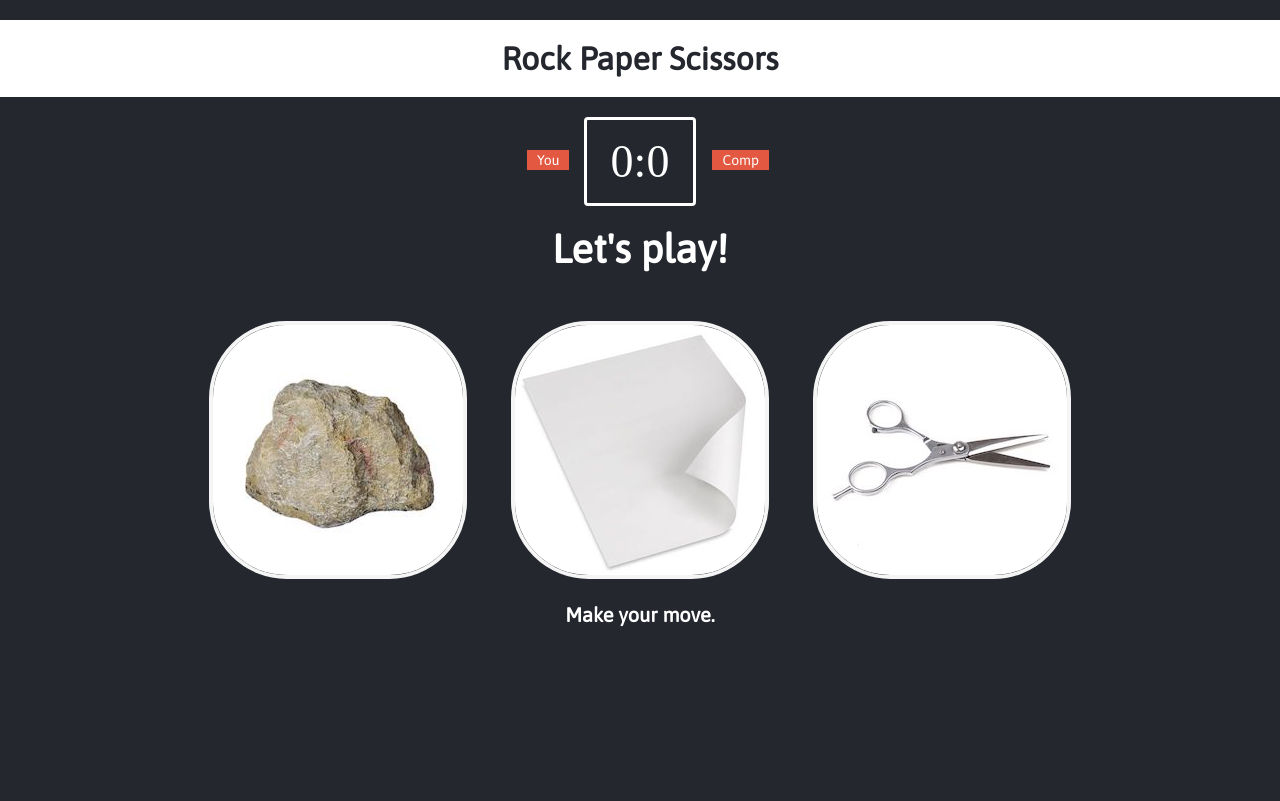
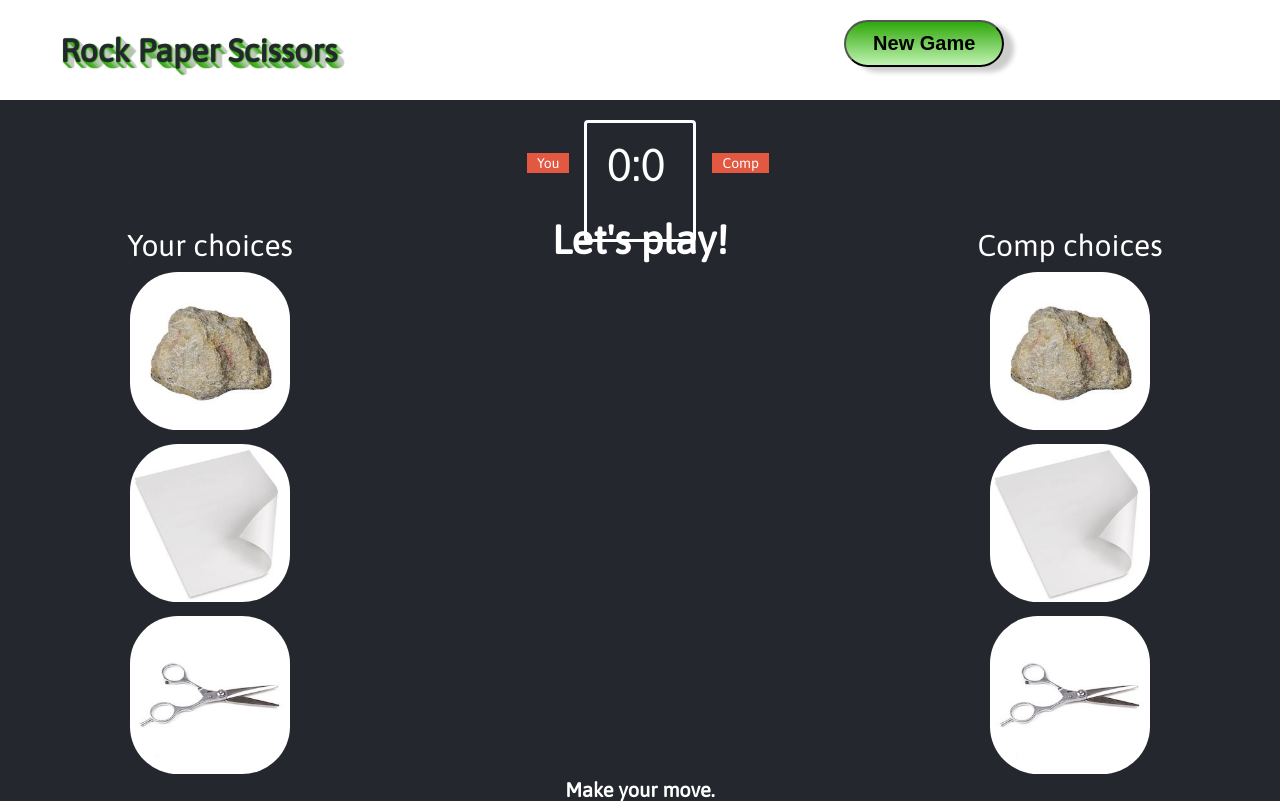
Before and after one commit to daviadenisco/rock-paper-scissors-game, a plain HTML site: page index.html in a window 1280 px wide. Drawn offline with Linux system fonts and the light colour scheme.

Commit message:
Update UI and functionality to include movement of choices

```diff
--- a/app.js
+++ b/app.js
@@ -5,26 +5,24 @@ const userScore_span = document.getElementById('user-score');
 const compScore_span = document.getElementById('comp-score');
 const scoreboard_div = document.querySelector('.scoreboard');
 const reset_div = document.getElementById('reset');
-const playAgain_button = document.getElementById('play-again');
-const result_p = document.querySelector('.result > p');
+const newGame_button = document.getElementById('new-game');
+const result_p = document.querySelector('.result-header > p');
 const choices_div = document.querySelector('.choices');
-const rock_div = document.getElementById('rock');
-const paper_div = document.getElementById('paper');
-const scissors_div = document.getElementById('scissors');
-
-// let userName = prompt("Please enter a username up to four letters", "<name goes here>");
-// if (userName !== null && userName.length < 4) {
-//     userName_div.innerHTML = userName;
-// };
+const yourRock_img = document.getElementById('your-rock');
+const yourPaper_img = document.getElementById('your-paper');
+const yourScissors_img = document.getElementById('your-scissors');
+const compRock_img = document.getElementById('comp-rock');
+const compPaper_img = document.getElementById('comp-paper');
+const compScissors_img = document.getElementById('comp-scissors');
 
 window.addEventListener('click', () => gameWinner());
-
+console.log('newGame_button.parentNode', newGame_button.parentNode);
 main();
 
-function playAgain() {
-    // choices_div.classList.remove('disable');
+function newGame() {
+    console.log('NEW Game')
     window.location.reload();
-}
+};
 
 function gameWinner(user, comp) {
     user = userScore;
@@ -40,41 +38,110 @@ function gameWinner(user, comp) {
         reset_div.classList.remove('hide');
         choices_div.classList.add('disable');
     }
-    playAgain_button.addEventListener('click', function() {
-        playAgain();
+    newGame_button.addEventListener('click', function() {
+        window.location.reload();
+
+        newGame();
     });
-}
+};
 
 function getCompChoice() {
     const choices = ['Rock', 'Paper', 'Scissors'];
     const randomIndex = Math.floor(Math.random() * (choices.length));
     return choices[randomIndex];
-}
+};
+
+// animate user win
+// if user wins with rock, then comp has scissors
+    // user rock should "smash" comp scissors
+// if user wins with paper, then comp has rock
+    // user paper should be on top of comp rock and then get larger with edges turning in
+// if user wins with scissors, then comp has paper
+    // user scissors should "slice" (just move quickly across comp paper a couple times)
+
+// animate comp win
+// if comp wins with rock, then user has scissors
+    // comp rock should "smash" user scissors
+// if comp wins with paper, then user has rock
+    // comp paper should be on top of user rock and then get larger with edges turning in
+// if comp wins with scissors, then user has paper
+    // user scissors should "slice" (just move quickly across comp paper a couple times)
+
+// animate draw
+    // both user and comp images should come together in the center
+    // and then bounce off of one another back into their respective spots
+
+function animate(user, comp) {
+    let userSelection_img_div = document.getElementById('user-' + user.toLowerCase());
+    let compSelection_img_div = document.getElementById('computer-' + comp.toLowerCase());
+
+    userSelection_img_div.classList.remove('your-' + user.toLowerCase());
+    compSelection_img_div.classList.remove('comp-' + comp.toLowerCase());
+    compSelection_img_div.classList.add('result-animation');
+    userSelection_img_div.classList.add('result-animation');
+
+    setTimeout(() => {
+        compSelection_img_div.classList.add('comp-' + comp.toLowerCase());
+        userSelection_img_div.classList.add('your-' + user.toLowerCase());
+        userSelection_img_div.classList.remove('result-animation');
+        compSelection_img_div.classList.remove('result-animation');
+    }, 500);
+};
 
 function win(user, comp) {
-    let userSelection_div = document.getElementById(user.toLowerCase());
+    let userSelection_img = document.getElementById('your-' + user.toLowerCase());
+    let compSelection_img = document.getElementById('comp-' + comp.toLowerCase());
     userScore++;
     userScore_span.innerHTML = userScore;
+
     result_p.innerHTML = `You win! ${user} beats ${comp.toLowerCase()}.`;
-    userSelection_div.classList.add('green-glow');
-    setTimeout(() => userSelection_div.classList.remove('green-glow'), 300);
-}
+
+    userSelection_img.classList.add('green-glow');
+    compSelection_img.classList.add('red-glow');
+    animate(user, comp);
+
+    setTimeout(() => {
+        console.log('WIN')
+        userSelection_img.classList.remove('green-glow');
+        compSelection_img.classList.remove('red-glow');
+    }, 500);
+};
 
 function lose(user, comp) {
-    let userSelection_div = document.getElementById(user.toLowerCase());
+    let userSelection_img = document.getElementById('your-' + user.toLowerCase());
+    let compSelection_img = document.getElementById('comp-' + comp.toLowerCase());
     compScore++;
     compScore_span.innerHTML = compScore;
+
     result_p.innerHTML = `You lost! ${comp} beats ${user.toLowerCase()}.`;
-    userSelection_div.classList.add('red-glow');
-    setTimeout(() => userSelection_div.classList.remove('red-glow'), 300);
-}
+
+    userSelection_img.classList.add('red-glow');
+    compSelection_img.classList.add('green-glow');
+    animate(user, comp);
+
+    setTimeout(() => {
+        console.log('LOSE');
+        userSelection_img.classList.remove('red-glow');
+        compSelection_img.classList.remove('green-glow');
+    }, 500);
+};
 
 function draw(user, comp) {
-    let userSelection_div = document.getElementById(user.toLowerCase());
+    let userSelection_img = document.getElementById('your-' + user.toLowerCase());
+    let compSelection_img = document.getElementById('comp-' + comp.toLowerCase());
     result_p.innerHTML = `It's a draw! ${comp} equals ${user.toLowerCase()}.`;
-    userSelection_div.classList.add('grey-glow');
-    setTimeout(() => userSelection_div.classList.remove('grey-glow'), 300);
-}
+
+    userSelection_img.classList.add('grey-glow');
+    compSelection_img.classList.add('grey-glow');
+    animate(user, comp);
+
+    setTimeout(() => {
+        console.log('DRAW');
+        userSelection_img.classList.remove('grey-glow');
+        compSelection_img.classList.remove('grey-glow');
+
+    }, 500);
+};
 
 function game(userChoice) {
     const compChoice = getCompChoice();
@@ -94,11 +161,11 @@ function game(userChoice) {
         case 'ScissorsScissors':
             draw(userChoice, compChoice);
             break;
-    }
-}
+    };
+};
 
 function main () {
-    rock_div.addEventListener('click', () => game('Rock'));
-    paper_div.addEventListener('click', () => game('Paper'));
-    scissors_div.addEventListener('click', () => game('Scissors'));
+    yourRock_img.addEventListener('click', () => game('Rock'));
+    yourPaper_img.addEventListener('click', () => game('Paper'));
+    yourScissors_img.addEventListener('click', () => game('Scissors'));
 };
--- a/index.html
+++ b/index.html
@@ -11,28 +11,43 @@
 <body>
     <header>
         <h1>Rock Paper Scissors</h1>
+        <button id="new-game">New Game</button>
     </header>
-    <div id="reset" class='hide'>
-        <button id="play-again">Play Again</button>
+    <div class="choices wrapper">
+        <div class="your-choice-header">Your choices</div>
+        <!-- <div class="your-choices"> -->
+            <div id="user-rock" class="choice your-rock">
+                <img id="your-rock" src="images/rock.jpg">
             </div>
+            <div id="user-paper" class="choice your-paper">
+                <img id="your-paper" src="images/paper.jpg">
+            </div>
+            <div id="user-scissors" class="choice your-scissors">
+                <img id="your-scissors" src="images/scissors.jpg">
+            </div>
+        <!-- </div> -->
         <div class="scoreboard">
             <div id="user-label" class="badge">You</div>
             <div id="comp-label" class="badge">Comp</div>
             <span id="user-score">0</span>:<span id="comp-score">0</span>
         </div>
-    <div class="result">
+        <div class="result-header">
             <p>Let's play!</p>
         </div>
-    <div class="choices">
-        <div id="rock" class="choice">
-            <img src="images/rock.jpg">
+            <div class="result-animation">
         </div>
-        <div id="paper" class="choice">
-            <img src="images/paper.jpg">
+        <div class="comp-choice-header">Comp choices</div>
+        <!-- <div class="comp-choices"> -->
+            <div id="computer-rock" class="choice comp-rock">
+                <img id="comp-rock" src="images/rock.jpg">
             </div>
-        <div id="scissors" class="choice">
-            <img src="images/scissors.jpg">
+            <div id="computer-paper" class="choice comp-paper">
+                <img id="comp-paper" src="images/paper.jpg">
             </div>
+            <div id="computer-scissors" class="choice comp-scissors">
+                <img id="comp-scissors" src="images/scissors.jpg">
+            </div>
+        <!-- </div> -->
     </div>
     <p id="action-message">Make your move.</p>
     <script src='app.js' async defer></script>
--- a/styles.css
+++ b/styles.css
@@ -6,36 +6,48 @@
 
 body {
     background-color: #24272E;
+    font-family: 'Asap', sans-serif;
 }
 
 header {
     background-color: white;
-    margin: 20px 0 20px 0;
+    display: table;
+    height: 100px;
     padding: 20px;
+    width: 100%;
 }
 
 header > h1 {
     color: #25272E;
-    text-align: center;
-    font-family: 'Asap', sans-serif;
+    text-shadow: 1px 0px 1px #2fa80b, 0px 1px 1px #2fa80b, 2px 1px 1px #CCCCCC, 1px 2px 1px #2fa80b, 3px 2px 1px #CCCCCC, 2px 3px 1px #2fa80b, 4px 3px 1px #CCCCCC, 3px 4px 1px #2fa80b, 5px 4px 1px #CCCCCC, 4px 5px 1px #2fa80b, 6px 5px 1px #CCCCCC, 5px 6px 1px #2fa80b, 7px 6px 1px #CCCCCC;
 }
 
-.scoreboard {
-    border: 3px solid white;
-    border-radius: 4px;
-    color: white;
-    font-size: 46px;
-    margin: 20px auto;
-    padding: 15px 20px;
+h1 {
+    display: table-cell;
+    padding: 0 0 0 40px;
+    vertical-align: middle;
+}
+
+#new-game {
+    -webkit-animation: AnimationName 3s ease infinite;
+    animation: AnimationName 3s ease infinite;
+    background: linear-gradient(180deg, #2fa80b, #c0f3b1);
+    border-radius: 30px;
+    box-shadow: 10px 5px 5px #CCCCCC;
+    cursor: pointer;
     text-align: center;
-    width: 112px;
-    position: relative;
-}
+    font-size: 20px;
+    font-weight: bold;
+    outline: none;
+    overflow:hidden;
+    padding: 8px;
+    padding: 10px;
+    width: 160px;
+ }
 
 .badge {
     background-color: #E25840;
     color: white;
-    font-family: 'Asap', sans-serif;
     font-size: 14px;
     padding: 2px 10px;
 }
@@ -52,33 +64,35 @@ header > h1 {
     top: 30px;
 }
 
-.result {
-    color: white;
-    font-size: 40px;
-}
-
-.result > p {
-    font-family: 'Asap', sans-serif;
-    font-weight: bold;
+.choices {
+    font-size: 20px;
+    height: auto;
     text-align: center;
 }
 
-.choices {
-    height: auto;
-    margin: 50px 0 20px 0;
-    text-align: center;
+img {
+    border-radius: 30%;
+    height: 158px;
+    max-height: 258px;
+    max-width: 258px;
+    width: 160px;
 }
 
-.choice {
-    border: 4px solid whitesmoke;
-    border-radius: 30%;
-    overflow:hidden;
-    display: inline-block;
-    height: 258px;
-    margin: 0 20px;
+.rock:hover {
+    cursor: pointer;
+    transform: scaleX(-1);
+    -webkit-transform: scaleX(-1);
+    z-index: 0;
 }
 
-.choice:hover {
+.paper:hover {
+    cursor: pointer;
+    transform: scaleX(-1);
+    -webkit-transform: scaleX(-1);
+    z-index: 0;
+}
+
+.scissors:hover {
     cursor: pointer;
     transform: scaleX(-1);
     -webkit-transform: scaleX(-1);
@@ -87,10 +101,108 @@ header > h1 {
 
 #action-message {
     color: white;
-    font-family: 'Asap', sans-serif;
     font-size: 20px;
     font-weight: bold;
     text-align: center;
+}
+
+.wrapper {
+    color: white;
+    display: grid;
+    grid-template-columns: repeat(3, 1fr);
+    grid-template-rows: repeat(4, 1fr);
+    grid-gap: 10px;
+    grid-auto-rows: minmax(100px, auto);
+}
+.your-choice-header {
+    align-items: flex-end;
+    display: flex;
+    font-size: 30px;
+    grid-column: 1;
+    grid-row: 1;
+    justify-content: center;
+}
+
+.result-header {
+    align-items: flex-end;
+    color: white;
+    display: flex;
+    grid-column: 2;
+    grid-row: 1;
+    justify-content: center;
+}
+
+#reset {
+    margin: 20px auto;
+    padding: 10px;
+    position: relative;
+    text-align: center;
+ }
+
+ .scoreboard {
+    border: 3px solid white;
+    border-radius: 4px;
+    color: white;
+    display: flex;
+    grid-column: 2;
+    grid-row: 1;
+    font-size: 46px;
+    margin: 20px auto;
+    padding: 15px 20px;
+    text-align: center;
+    width: 112px;
+    position: relative;
+}
+
+.result-header > p {
+    font-size: 40px;
+    font-weight: bold;
+    text-align: center;
+}
+
+.comp-choice-header {
+    align-items: flex-end;
+    display: flex;
+    font-size: 30px;
+    grid-column: 3;
+    grid-row: 1;
+    justify-content: center;
+}
+
+.your-rock {
+    grid-column: 1;
+    grid-row: 2;
+}
+
+.your-paper {
+    grid-column: 1;
+    grid-row: 3;
+}
+
+.your-scissors {
+    grid-column: 1;
+    grid-row: 4;
+}
+
+.result-animation {
+    grid-column: 2;
+    grid-row: 3;
+    transition-property: all 5s ease-in-out 5s;
+}
+
+.comp-rock {
+    grid-column: 3;
+    grid-row: 2;
+}
+
+.comp-paper {
+    grid-column: 3;
+    grid-row: 3;
+}
+
+.comp-scissors {
+    grid-column: 3;
+    grid-row: 4;
 }
 
 .green-glow {
@@ -106,34 +218,6 @@ header > h1 {
     border: 4px solid #919193;
     box-shadow: 0 0 30px #829096;
  }
-
- #reset {
-    margin: 20px auto;
-    text-align: center;
-    position: relative;
-    padding: 10px;
- }
-
- #play-again {
-    background: linear-gradient(180deg, #2fa80b, #c0f3b1);
-    background-size: 400% 400%;
-    -webkit-animation: AnimationName 3s ease infinite;
-    -moz-animation: AnimationName 3s ease infinite;
-    animation: AnimationName 3s ease infinite;
-    border-radius: 25px;
-    font-family: 'Asap', sans-serif;
-    font-size: 30px;
-    font-weight: bold;
-    /* margin-bottom: 8px; */
-    overflow:hidden;
-    padding: 14px;
-    /* background-color: rgb(96, 242, 137); */
-    width: 210px;
- }
-
-.hide {
-    display: none;
-}
 
 .disable {
     pointer-events: none;
```
Also changed, not shown: 1 other file. Lines whose indentation alone changed are shown as unchanged.
